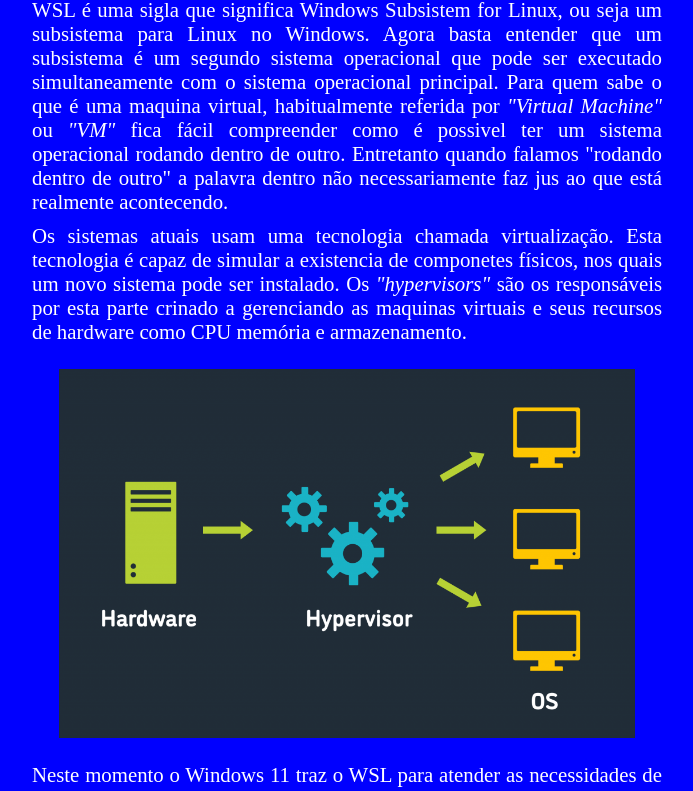
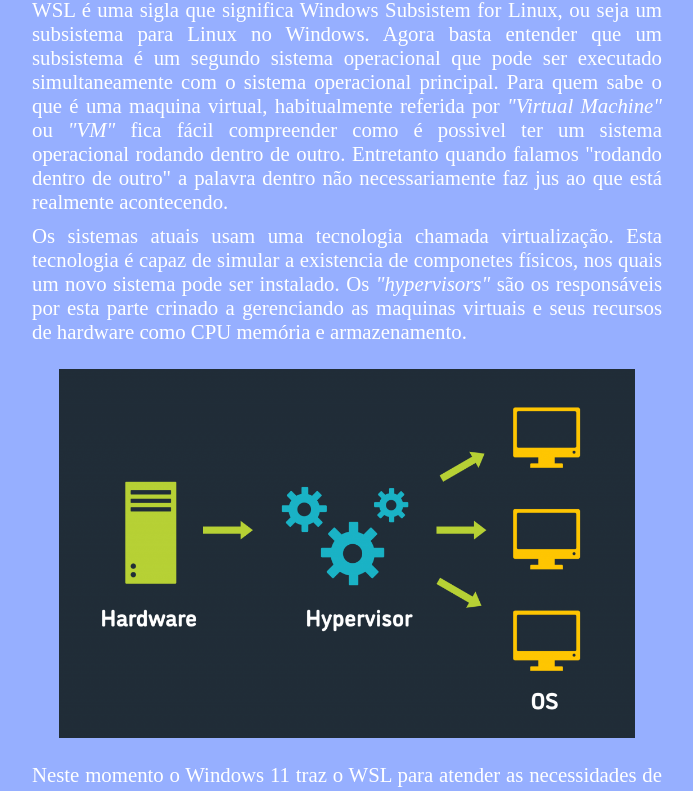
Before and after one commit to bugs2bunny/bugs2bunny-site, a plain HTML site: page index.html in a window 1280 px wide. Shown: the part 667-1458 px from the top of the page, without its empty margins (293-986 px from the left). Drawn offline with Linux system fonts and the light colour scheme.

Commit message:
Changed bg color

```diff
--- a/style.css
+++ b/style.css
@@ -17,7 +17,7 @@ body {
     flex-direction: column;
     align-items: center;
     justify-content: center;
-    background-color: blue;
+    background-color: #96afff;
 }
 header {
     padding: 30px;
```
